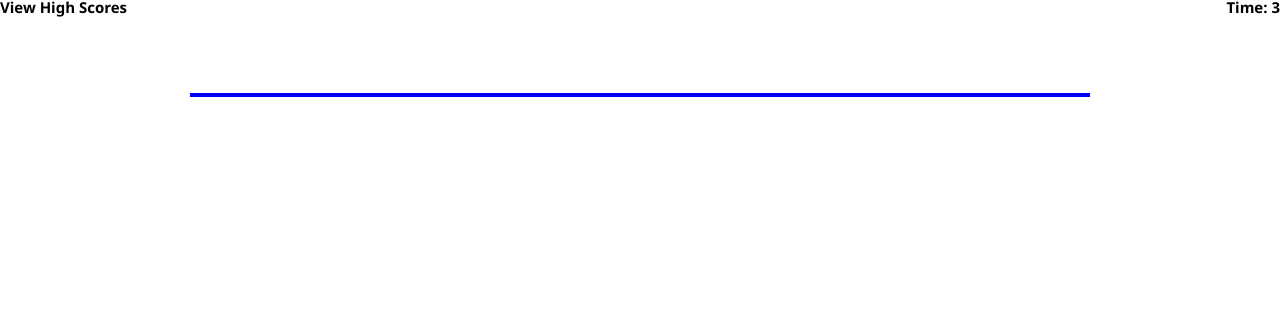
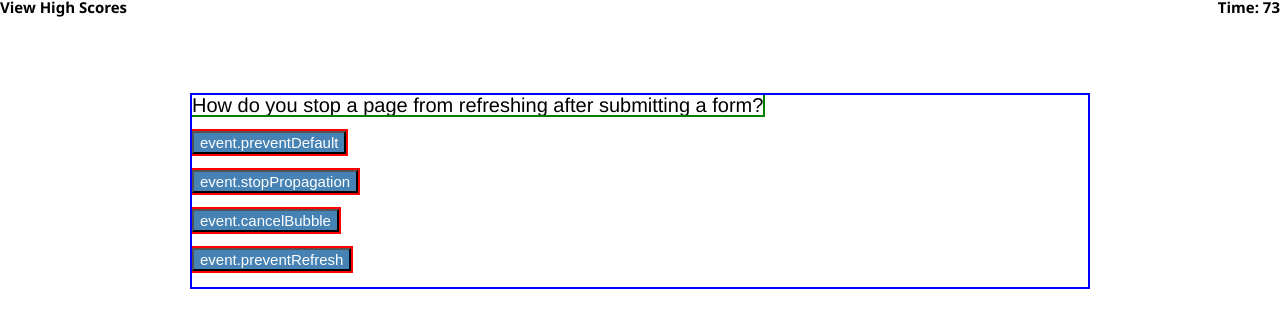
Before and after one commit to Kiyodosan/UCI-BOOTCAMP-WEEK-4-CODE-QUIZ, a plain HTML site: page index.html in a window 1280 px wide. Both pictures are taken after a click on the button "Start Quiz". Drawn offline with Linux system fonts and the light colour scheme.

Commit message:
CSS question container formatting + added random question picker + added question generator

```diff
--- a/assets/script.js
+++ b/assets/script.js
@@ -9,6 +9,7 @@ let container = document.querySelector('.container');
 // let formInput = document.createElement('form');
 
 let questionList = [];
+let currentQuestion = [];
 let timeLeft = document.getElementById("timer");
 
 startQuiz();
@@ -16,14 +17,16 @@ startQuiz();
 function startQuiz() {
   // let quizConsent = confirm('Start Quiz');
   let quizTitle = document.createElement('h1');
+  quizTitle.textContent = "Coding Quiz";
+  quizTitle.setAttribute('style', 'align-self: center');
+  container.appendChild(quizTitle);
+
   let quizDescription = document.createElement('p');
-  quizTitle.textContent = "Coding Quiz";
   quizDescription.textContent = "Quiz description";
-
-  container.appendChild(quizTitle);
+  quizDescription.setAttribute('style', 'align-self: center');
   container.appendChild(quizDescription);
 
-  // let btnLine = document.createElement('span');  ///////////////////// Only need one button to start the quiz.
+  // let btnLine = document.createElement('span');  ///////////////////// Only need one button to start the quiz. This creates two buttons instead.
   // let okButton = document.createElement('button');
   // let cancelButton = document.createElement('button');
   // okButton.textContent = "OK";
@@ -32,6 +35,7 @@ function startQuiz() {
   let startButton = document.createElement('button');
   startButton.textContent = "Start Quiz";
   startButton.setAttribute('button', 'start');
+  startButton.setAttribute('style', 'align-self: center');
   container.appendChild(startButton);
 
   // container.appendChild(btnLine);
@@ -44,51 +48,39 @@ function startQuiz() {
     // console.log(startButton); ///////////////////// Button test
     container.innerHTML = "";
     addQuestions(questionList);
-    generateQuestion(questionList);
+    currentQuestion = chooseQuestion(questionList);
+    generateQuestion(currentQuestion);
     startTimer();
   });
 }
 
-function quizIntro() {
-
-}
-
+// Creates the question list.
 function addQuestions(list) {
-/*   let question1 = [];  ///////////////// Can just initialize questions in the array.
-  let question2 = [];
-  let question3 = [];
-  let question4 = [];
-  let question5 = [];
-  let makeQuestionList = []; */
-  let makeQuestionList = [question1 = [], question2 = [], question3 = [], question4 = [], question5 = []];
+  list.push(question1 = [], question2 = [], question3 = [], question4 = [], question5 = []);
 
   question1.push("What is the default behavior of justify-content in flexbox?");
   question1.push("end");
   question1.push("center");
   question1.push("flex-start");
   question1.push("space-between");
-  // makeQuestionList.push(question1);
 
   question2.push("What attribute must be included in an img tag to make the image show?");
   question2.push("style");
   question2.push("src");
   question2.push("alt");
   question2.push("href");
-  // makeQuestionList.push(question2);
 
   question3.push("How many alphabetical key codes are included in the ASCII chart");
   question3.push("26");
   question3.push("24");
   question3.push("48");
   question3.push("52");
-  // makeQuestionList.push(question3);
 
   question4.push("How do you stop a page from refreshing after submitting a form?");
   question4.push("event.preventDefault");
   question4.push("event.stopPropagation");
   question4.push("event.cancelBubble");
   question4.push("event.preventRefresh");
-  // makeQuestionList.push(question4);
 
   // Based on W3 Schools reference page: https://www.w3schools.com/jsref/dom_obj_event.asp
   question5.push("Which of the following is NOT a JavaScript event listener?");
@@ -96,26 +88,26 @@ function addQuestions(list) {
   question5.push("scroll");
   question5.push("valid");
   question5.push("click");
-  // makeQuestionList.push(question5);
 
-  for (let i = 0; i < makeQuestionList.length; i++) {  ////////////////// Test
-    console.log(makeQuestionList[i]);
+  for (let i = 0; i < list.length; i++) {  ////////////////// Test
+    console.log(list[i]);
   }
-
-  return makeQuestionList;
 }
 
 // Takes an array of questions as an argument and returns a random question (array) from that list.
-function generateQuestion(list) {
+function chooseQuestion(list) {
   let randomQuestion = Math.floor(Math.random() * list.length);
-  let questionText = list[randomQuestion];
-  // console.log(questionText);  ////////////////// Test
+  let questionArray = list[randomQuestion];
+  list.splice(randomQuestion, 1);
+  // console.log(questionArray);  ////////////////// Test
+  console.log(list.length); ////////////////// Test
 
-  return questionText;
+  return questionArray;
 }
 
+// Starts a timer that counts down every second.
 function startTimer() {
-  let timeCt = 5;
+  let timeCt = 75;
   timeLeft.textContent = timeCt;
 
   let timerInterval = setInterval(function () {
@@ -128,3 +120,31 @@ function startTimer() {
     }
   }, 1000);
 }
+
+function generateQuestion(question) {
+  let questionText = document.createElement("h1");
+  let multipleChoice1 = document.createElement("button");
+  let multipleChoice2 = document.createElement("button");
+  let multipleChoice3 = document.createElement("button");
+  let multipleChoice4 = document.createElement("button");
+
+  questionText.textContent = question[0];
+  container.appendChild(questionText);
+
+  multipleChoice1.textContent = question[1];
+  container.appendChild(multipleChoice1);
+
+  multipleChoice2.textContent = question[2];
+  container.appendChild(multipleChoice2);
+
+  multipleChoice3.textContent = question[3];
+  container.appendChild(multipleChoice3);
+
+  multipleChoice4.textContent = question[4];
+  container.appendChild(multipleChoice4);
+
+/*   for (let i = 1; i < question.length - 1; i++) {
+    multipleChoice.textContent = question[i];
+    container.appendChild(multipleChoice);
+  } */
+}
--- a/assets/style.css
+++ b/assets/style.css
@@ -21,7 +21,7 @@
   outline: 2px solid blue;
   dispLay: flex;
   flex-direction: column;
-  align-items: center;
+  align-items: start;
   width: 70vw;
   margin-top: 5rem;
   margin-left: auto;
@@ -36,13 +36,14 @@
 .container > button {
   outline: 2px solid red;
   font-size: 15px;
-  /* background-color: rgb(243, 175, 111); */
   color: white;
   background-color: steelblue;
+  margin-bottom: 1rem;
 }
 
 /* Heading / Question */
 .container > h1 {
+  outline: 2px solid green;
   margin-bottom: 1rem;
   font-size: 20px;
 }
@@ -53,14 +54,16 @@
   font-size: 15px;
 }
 
-.container > select {
+/* Might not need this because the multiple choice options are just separate buttons */
+/* .container > select {
   font-size: 18px;
-}
+} */
+
 
 /* Choices */
-.container > select > option {
+/* .container > select > option {
   background-color: skyblue;
-}
+} */
 
 /* Result (Correct / Wrong) */
 .container > h2 {
```
